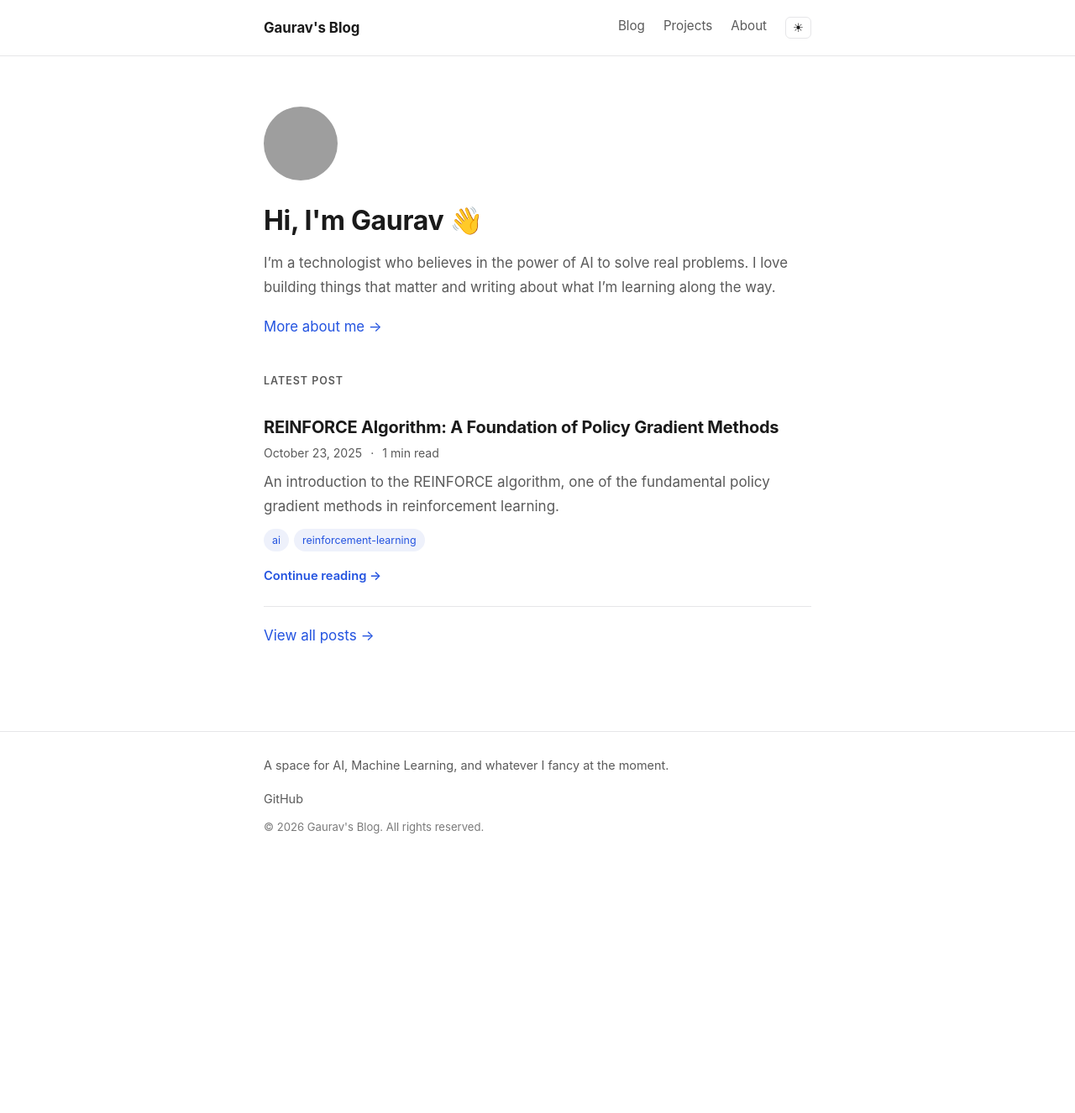
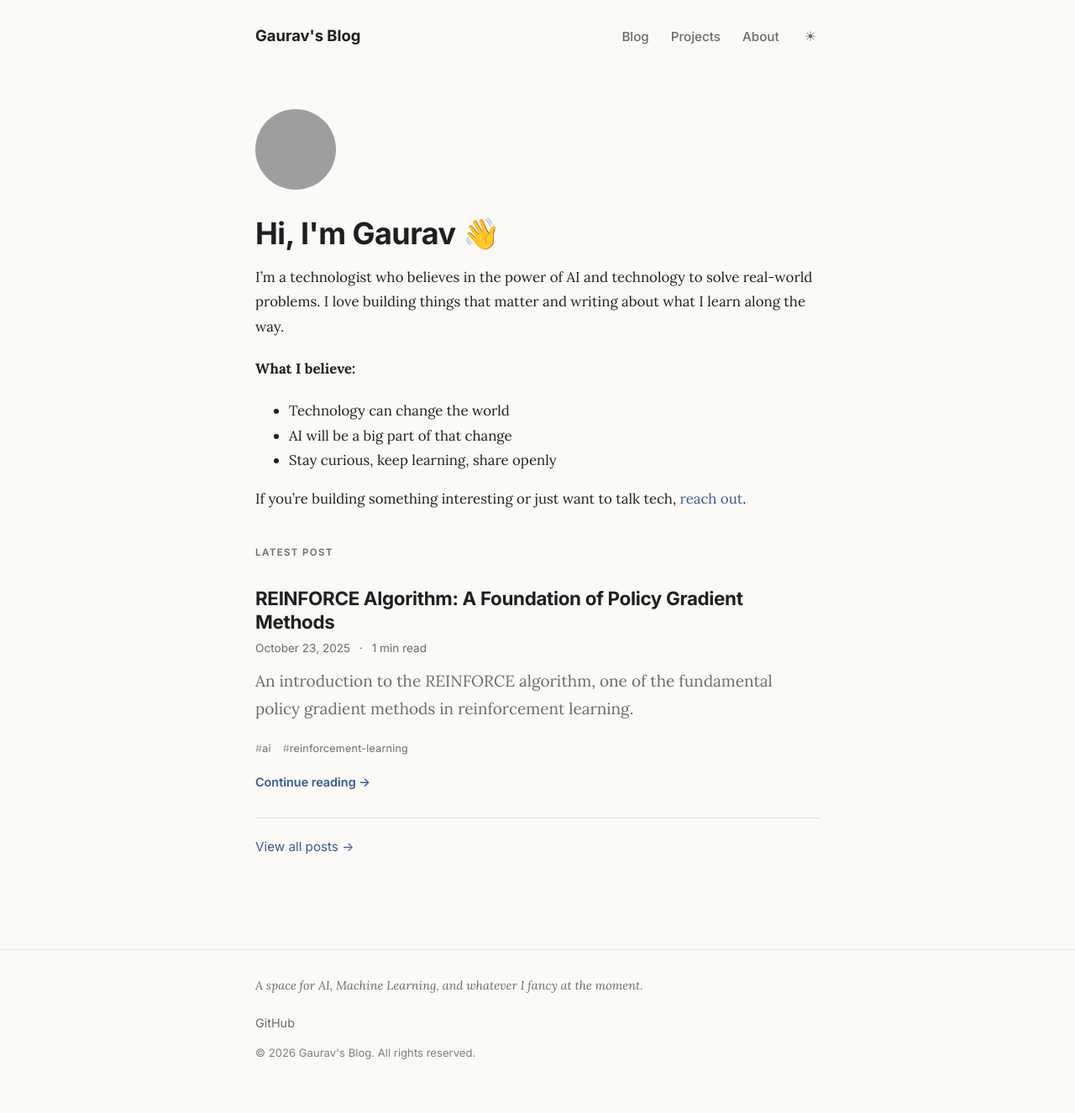
Before and after one commit to GauravAtavale/gauravatavale.github.io, a Jekyll site: the page built from index.markdown, in a window 1280 px wide. Shown: the whole page at 84% size. Built offline with Jekyll 4.4.1, drawn with Linux system fonts in a browser that asks for light colours; before the commit the page ends 1051 px from its top, so only the background shows below that; grey boxes are pictures that could not be loaded.

Commit message:
few changes to update style

```diff
--- a/Gemfile
+++ b/Gemfile
@@ -16,6 +16,7 @@ gem "minima", "~> 2.5"
 # If you have any plugins, put them here!
 group :jekyll_plugins do
   gem "jekyll-feed", "~> 0.12"
+  gem "jekyll-seo-tag"
 end
 
 # Windows and JRuby does not include zoneinfo files, so bundle the tzinfo-data gem
--- a/assets/css/style.css
+++ b/assets/css/style.css
@@ -1,43 +1,52 @@
+/* ============================================================
+   Styled after goyalpramod.github.io
+   - Serif body type, sans UI
+   - Warm off-white background, muted blue-grey accent
+   - Narrow centered column, generous whitespace
+   - Chrome-free post cards
+   ============================================================ */
+
+@import url('https://fonts.googleapis.com/css2?family=Lora:ital,wght@0,400;0,500;0,600;0,700;1,400&family=Inter:wght@400;500;600;700&display=swap');
+
 /* ---------- Design tokens ---------- */
 :root {
-  --bg: #ffffff;
-  --bg-secondary: #f6f6f7;
-  --text: #1a1a1a;
-  --text-secondary: #5a5a5a;
-  --accent: #2454e0;
-  --border: #e6e6e8;
-  --code-bg: #f4f4f5;
-  --tag-bg: #eef1fb;
-  --tag-text: #2454e0;
-  --max-width: 700px;
+  --bg: #fbfaf7;            /* warm off-white, not pure white */
+  --bg-secondary: #f2f0ea;
+  --text: #1f1f1f;
+  --text-secondary: #6b6b6b;
+  --accent: #3a5a8c;        /* muted blue-grey */
+  --accent-hover: #29456f;
+  --border: #e5e2da;
+  --code-bg: #f2f0ea;
+
+  --serif: 'Lora', Georgia, 'Times New Roman', serif;
+  --sans: 'Inter', -apple-system, BlinkMacSystemFont, 'Segoe UI', Roboto, sans-serif;
+  --mono: ui-monospace, SFMono-Regular, Menlo, Consolas, monospace;
+
+  --max-width: 720px;
 }
 
 :root[data-theme="dark"] {
-  --bg: #0f1115;
-  --bg-secondary: #171a20;
-  --text: #e8e8ea;
-  --text-secondary: #9a9ba3;
-  --accent: #7aa2ff;
-  --border: #2a2d35;
-  --code-bg: #1a1d24;
-  --tag-bg: #1c2333;
-  --tag-text: #7aa2ff;
+  --bg: #16161a;
+  --bg-secondary: #1e1e24;
+  --text: #e8e6e1;
+  --text-secondary: #9a988f;
+  --accent: #8fb0e0;
+  --accent-hover: #a9c3ec;
+  --border: #2c2c34;
+  --code-bg: #1e1e24;
 }
 
-/* ---------- Reset-ish base ---------- */
+/* ---------- Base ---------- */
 * { box-sizing: border-box; }
-
-html, body {
-  margin: 0;
-  padding: 0;
-}
+html, body { margin: 0; padding: 0; }
 
 body {
   background: var(--bg);
   color: var(--text);
-  font-family: -apple-system, BlinkMacSystemFont, "Segoe UI", Roboto, Helvetica, Arial, sans-serif;
-  font-size: 17px;
-  line-height: 1.7;
+  font-family: var(--serif);
+  font-size: 19px;
+  line-height: 1.75;
   -webkit-font-smoothing: antialiased;
   transition: background 0.15s ease, color 0.15s ease;
 }
@@ -48,248 +57,235 @@ body {
   padding: 0 24px;
 }
 
-a {
-  color: var(--accent);
-  text-decoration: none;
-}
-a:hover { text-decoration: underline; }
+a { color: var(--accent); text-decoration: none; }
+a:hover { color: var(--accent-hover); text-decoration: underline; }
 
 h1, h2, h3, h4 {
-  line-height: 1.3;
+  font-family: var(--sans);
+  line-height: 1.25;
   font-weight: 700;
-  letter-spacing: -0.01em;
+  letter-spacing: -0.015em;
+  color: var(--text);
 }
+h1 { font-size: 2.25rem; margin: 0.3em 0 0.4em; }
+h2 { font-size: 1.5rem; margin: 1.9em 0 0.5em; }
+h3 { font-size: 1.2rem; margin: 1.5em 0 0.4em; }
 
-h1 { font-size: 2rem; margin: 0.4em 0 0.5em; }
-h2 { font-size: 1.4rem; margin: 1.8em 0 0.5em; }
-h3 { font-size: 1.15rem; margin: 1.4em 0 0.5em; }
-
-p { margin: 0 0 1.1em; }
-
-img { max-width: 100%; height: auto; border-radius: 8px; }
+p { margin: 0 0 1.25em; }
+img { max-width: 100%; height: auto; border-radius: 6px; }
 
 code {
-  font-family: ui-monospace, SFMono-Regular, Menlo, Consolas, monospace;
+  font-family: var(--mono);
   background: var(--code-bg);
   padding: 0.15em 0.4em;
   border-radius: 4px;
-  font-size: 0.9em;
+  font-size: 0.82em;
 }
-
 pre {
   background: var(--code-bg);
-  padding: 16px;
+  padding: 18px 20px;
   border-radius: 8px;
   overflow-x: auto;
   border: 1px solid var(--border);
+  font-size: 0.85rem;
+  line-height: 1.6;
 }
-pre code { background: none; padding: 0; }
+pre code { background: none; padding: 0; font-size: inherit; }
 
 blockquote {
-  margin: 1.2em 0;
-  padding: 0.2em 1.2em;
+  margin: 1.4em 0;
+  padding: 0.1em 1.3em;
   border-left: 3px solid var(--accent);
   color: var(--text-secondary);
+  font-style: italic;
 }
+hr { border: none; border-top: 1px solid var(--border); margin: 2.6em 0; }
 
-hr {
-  border: none;
-  border-top: 1px solid var(--border);
-  margin: 2.5em 0;
-}
-
-/* ---------- Header ---------- */
-.site-header {
-  border-bottom: 1px solid var(--border);
-  padding: 18px 0;
-}
+/* ---------- Header / nav (single inline line) ---------- */
+.site-header { padding: 26px 0 20px; }
 .site-header .wrap {
   display: flex;
-  align-items: center;
+  align-items: baseline;
   justify-content: space-between;
   flex-wrap: wrap;
-  gap: 12px;
+  gap: 10px;
 }
 .site-title {
+  font-family: var(--sans);
   font-weight: 700;
-  font-size: 1.05rem;
+  font-size: 1.15rem;
   color: var(--text);
 }
-.site-title:hover { text-decoration: none; opacity: 0.8; }
+.site-title:hover { text-decoration: none; opacity: 0.75; }
 
 .site-nav {
   display: flex;
-  align-items: center;
-  gap: 22px;
+  align-items: baseline;
+  gap: 26px;
+  font-family: var(--sans);
 }
 .site-nav a {
   color: var(--text-secondary);
   font-size: 0.95rem;
-  padding-bottom: 2px;
-  border-bottom: 2px solid transparent;
+  font-weight: 500;
 }
 .site-nav a:hover { color: var(--text); text-decoration: none; }
-.site-nav a.active {
-  color: var(--text);
-  border-bottom-color: var(--accent);
-}
+.site-nav a.active { color: var(--accent); }
 
 #theme-toggle {
   background: none;
-  border: 1px solid var(--border);
-  border-radius: 6px;
+  border: none;
   cursor: pointer;
-  padding: 4px 8px;
-  font-size: 0.9rem;
-  color: var(--text);
+  padding: 2px 4px;
+  font-size: 1rem;
+  color: var(--text-secondary);
+  line-height: 1;
 }
+#theme-toggle:hover { color: var(--text); }
 .icon-moon { display: none; }
 :root[data-theme="dark"] .icon-sun { display: none; }
 :root[data-theme="dark"] .icon-moon { display: inline; }
 
-/* ---------- Main content ---------- */
-.content { padding: 40px 24px 80px; }
+/* ---------- Main ---------- */
+.content { padding: 30px 24px 90px; }
 
 /* ---------- Homepage ---------- */
-.hero { text-align: left; padding: 20px 0 8px; }
+.hero { padding: 16px 0 6px; }
 .avatar {
-  width: 88px;
-  height: 88px;
+  width: 96px; height: 96px;
   border-radius: 50%;
   object-fit: cover;
-  margin-bottom: 18px;
+  margin: 6px 0 20px;
 }
 .hero h1 { margin-top: 0; }
-.intro { color: var(--text-secondary); font-size: 1.05rem; }
+.intro { color: var(--text); font-size: 1.05rem; }
 .intro p:last-child { margin-bottom: 0; }
 
 .section-label {
+  font-family: var(--sans);
   text-transform: uppercase;
-  font-size: 0.78rem;
-  letter-spacing: 0.08em;
+  font-size: 0.72rem;
+  letter-spacing: 0.12em;
   color: var(--text-secondary);
-  margin: 2.5em 0 0.8em;
+  margin: 2.8em 0 0.4em;
   font-weight: 600;
 }
-.view-all { margin-top: 1.2em; }
+.view-all { margin-top: 1.4em; font-family: var(--sans); font-size: 0.95rem; }
 
-/* ---------- Post cards (home + list pages) ---------- */
-.post-list { margin-top: 8px; }
+/* ---------- Post cards (chrome-free) ---------- */
+.post-list { margin-top: 6px; }
 .post-card {
-  padding: 22px 0;
+  padding: 26px 0;
   border-bottom: 1px solid var(--border);
 }
 .post-card:last-child { border-bottom: none; }
-.post-card h2 { margin: 0 0 6px; font-size: 1.25rem; }
+.post-card h2 { margin: 0 0 6px; font-size: 1.4rem; }
 .post-card h2 a { color: var(--text); }
 .post-card h2 a:hover { color: var(--accent); text-decoration: none; }
 
 .post-meta {
-  font-size: 0.88rem;
+  font-family: var(--sans);
+  font-size: 0.85rem;
   color: var(--text-secondary);
-  margin-bottom: 8px;
+  margin-bottom: 10px;
 }
-.post-meta .dot { margin: 0 6px; }
+.post-meta .dot { margin: 0 7px; }
 
-.post-excerpt {
-  color: var(--text-secondary);
-  margin: 6px 0 10px;
-}
+.post-excerpt { color: var(--text-secondary); margin: 6px 0 12px; }
 
-.tags { margin: 8px 0; }
+.tags { margin: 8px 0; font-family: var(--sans); }
 .tag {
   display: inline-block;
-  background: var(--tag-bg);
-  color: var(--tag-text);
+  color: var(--text-secondary);
   font-size: 0.78rem;
-  padding: 3px 10px;
-  border-radius: 999px;
-  margin: 0 6px 6px 0;
+  margin-right: 14px;
+  letter-spacing: 0.02em;
 }
+.tag::before { content: "#"; opacity: 0.6; }
 
-.continue-reading { font-size: 0.92rem; font-weight: 600; }
+.continue-reading { font-family: var(--sans); font-size: 0.9rem; font-weight: 600; }
 
-.page-intro { color: var(--text-secondary); margin-top: -0.4em; }
+.page-intro { color: var(--text-secondary); margin-top: -0.3em; }
 .empty-note { color: var(--text-secondary); font-style: italic; }
 
 /* ---------- Post page ---------- */
 .post .cover {
   width: 100%;
-  max-height: 340px;
+  max-height: 360px;
   object-fit: cover;
-  margin-bottom: 20px;
+  margin-bottom: 22px;
+  border-radius: 8px;
 }
-.post .tags { margin-bottom: 1.4em; }
+.post > h1 { margin-bottom: 0.3em; }
+.post .tags { margin-bottom: 1.6em; }
+.post-content { margin-top: 1.6em; }
+.post-content p { margin-bottom: 1.4em; }
 
 .toc {
   background: var(--bg-secondary);
   border: 1px solid var(--border);
-  border-radius: 10px;
-  padding: 16px 20px;
-  margin: 1.8em 0;
+  border-radius: 8px;
+  padding: 18px 22px;
+  margin: 2em 0;
+  font-family: var(--sans);
 }
 .toc-label {
   font-weight: 700;
-  font-size: 0.85rem;
+  font-size: 0.78rem;
   text-transform: uppercase;
-  letter-spacing: 0.06em;
+  letter-spacing: 0.08em;
   color: var(--text-secondary);
-  margin: 0 0 8px;
+  margin: 0 0 10px;
 }
 .toc ul { list-style: none; padding-left: 0; margin: 0; }
 .toc .toc-h3 { padding-left: 18px; }
-.toc li { margin: 4px 0; font-size: 0.94rem; }
+.toc li { margin: 5px 0; font-size: 0.92rem; }
 .toc a { color: var(--text); }
 .toc a:hover { color: var(--accent); }
 
-.post-content { margin-top: 1.5em; }
-
 .share-buttons {
-  margin-top: 3em;
-  padding-top: 1.5em;
+  margin-top: 3.2em;
+  padding-top: 1.6em;
   border-top: 1px solid var(--border);
+  font-family: var(--sans);
 }
-.share-label {
-  font-size: 0.85rem;
-  color: var(--text-secondary);
-  margin-bottom: 8px;
-}
+.share-label { font-size: 0.82rem; color: var(--text-secondary); margin-bottom: 10px; }
 .share-buttons a {
   display: inline-block;
   border: 1px solid var(--border);
   border-radius: 6px;
-  padding: 6px 14px;
+  padding: 6px 15px;
   margin: 0 8px 8px 0;
-  font-size: 0.9rem;
+  font-size: 0.88rem;
   color: var(--text);
 }
 .share-buttons a:hover { border-color: var(--accent); color: var(--accent); text-decoration: none; }
 
 .comments-wrapper {
   margin-top: 3em;
-  padding-top: 1.5em;
+  padding-top: 1.6em;
   border-top: 1px solid var(--border);
 }
-.comments-title {
-  font-size: 1.2rem;
-  margin-bottom: 1em;
-}
+.comments-title { font-family: var(--sans); font-size: 1.2rem; margin-bottom: 1em; }
 
 /* ---------- Footer ---------- */
 .site-footer {
   border-top: 1px solid var(--border);
-  padding: 28px 0 40px;
+  padding: 30px 0 44px;
   color: var(--text-secondary);
+  font-family: var(--sans);
   font-size: 0.9rem;
 }
-.social-links { margin: 10px 0; }
-.social-links a { margin-right: 16px; color: var(--text-secondary); }
+.site-footer .tagline { font-family: var(--serif); font-style: italic; }
+.social-links { margin: 12px 0; }
+.social-links a { margin-right: 18px; color: var(--text-secondary); }
 .social-links a:hover { color: var(--accent); }
-.copyright { font-size: 0.82rem; opacity: 0.8; }
+.copyright { font-size: 0.82rem; opacity: 0.85; }
 
 /* ---------- Responsive ---------- */
 @media (max-width: 480px) {
-  body { font-size: 16px; }
-  .content { padding: 28px 18px 60px; }
-  .site-nav { gap: 14px; }
+  body { font-size: 17px; }
+  .content { padding: 22px 18px 64px; }
+  h1 { font-size: 1.85rem; }
+  .site-nav { gap: 16px; }
 }
--- a/index.markdown
+++ b/index.markdown
@@ -3,6 +3,12 @@ layout: home
 title: Home
 ---
 
-I'm a technologist who believes in the power of AI to solve real problems. I love building things that matter and writing about what I'm learning along the way.
+I'm a technologist who believes in the power of AI and technology to solve real-world problems. I love building things that matter and writing about what I learn along the way.
 
-[More about me &rarr;](/about/)
+**What I believe:**
+
+- Technology can change the world
+- AI will be a big part of that change
+- Stay curious, keep learning, share openly
+
+If you're building something interesting or just want to talk tech, [reach out](/about/).
```
Also changed, not shown: 1 other file.
